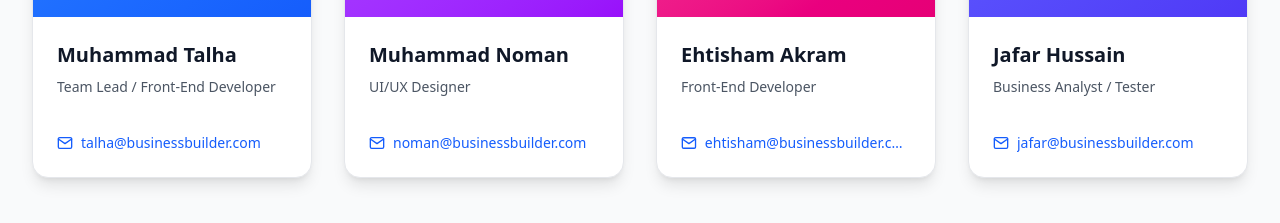
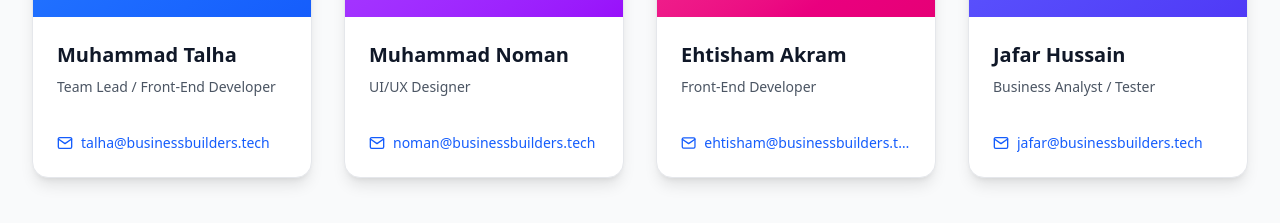
Before and after one commit to saqib-developer/business-builder, a Next.js app: page /about in a window 1280 px wide. Shown: the part 1500-1723 px from the top of the page. Built offline with nearby package versions, Linux system fonts and the light colour scheme; no server answers.

Commit message:
feat: update domain references from businessbuilder.com to businessbuilders.tech across the application

```diff
--- a/app/about/page.tsx
+++ b/app/about/page.tsx
@@ -158,28 +158,28 @@ function AboutPageContent() {
     {
       name: "Muhammad Talha",
       role: "Team Lead / Front-End Developer",
-      email: "talha@businessbuilder.com",
+      email: "talha@businessbuilders.tech",
       photo: "/team/talha.jpg",
       color: "from-blue-500 to-blue-600",
     },
     {
       name: "Muhammad Noman",
       role: "UI/UX Designer",
-      email: "noman@businessbuilder.com",
+      email: "noman@businessbuilders.tech",
       photo: "/team/noman.jpg",
       color: "from-purple-500 to-purple-600",
     },
     {
       name: "Ehtisham Akram",
       role: "Front-End Developer",
-      email: "ehtisham@businessbuilder.com",
+      email: "ehtisham@businessbuilders.tech",
       photo: "/team/ehtisham.jpg",
       color: "from-pink-500 to-pink-600",
     },
     {
       name: "Jafar Hussain",
       role: "Business Analyst / Tester",
-      email: "jafar@businessbuilder.com",
+      email: "jafar@businessbuilders.tech",
       photo: "/team/jafar.jpg",
       color: "from-indigo-500 to-indigo-600",
     },
--- a/components/dashboard/DomainHostingSection.tsx
+++ b/components/dashboard/DomainHostingSection.tsx
@@ -81,7 +81,7 @@ export default function DomainHostingSection({
     ((onboardingData?.website?.config as Record<string, unknown> | undefined)?.hosting as Record<string, unknown> | undefined)?.method as RoutingMethod | undefined;
 
   const syncLocalHostingState = (hosting: HostingConfig) => {
-    const legacy = hosting.freeSubdomain ? `${sanitizeSubdomain(hosting.freeSubdomain)}.businessbuilder.com` : "";
+    const legacy = hosting.freeSubdomain ? `${sanitizeSubdomain(hosting.freeSubdomain)}.businessbuilders.tech` : "";
     const normalizedFree = Array.from(
       new Set(
         (hosting.freeSubdomains || [])
@@ -160,7 +160,7 @@ export default function DomainHostingSection({
           {};
 
         const legacyFree = remoteHosting.freeSubdomain
-          ? `${sanitizeSubdomain(remoteHosting.freeSubdomain)}.businessbuilder.com`
+          ? `${sanitizeSubdomain(remoteHosting.freeSubdomain)}.businessbuilders.tech`
           : "";
 
         const remoteFree = new Set(
@@ -244,7 +244,7 @@ export default function DomainHostingSection({
       return;
     }
 
-    const fullSubdomain = `${cleanedPrefix}.businessbuilder.com`;
+    const fullSubdomain = `${cleanedPrefix}.businessbuilders.tech`;
     if (ownedFreeSubdomains.includes(fullSubdomain)) {
       setError("You already claimed this free subdomain.");
       return;
@@ -552,7 +552,7 @@ export default function DomainHostingSection({
               className="w-full bg-white px-4 py-2.5 text-sm font-medium text-slate-900 placeholder-slate-400 outline-none"
             />
             <span className="border-l border-slate-200 bg-slate-50 px-3 py-2.5 text-sm text-slate-600">
-              .businessbuilder.com
+              .businessbuilders.tech
             </span>
           </div>
           <p className="mt-2 text-xs text-slate-500">
@@ -571,7 +571,7 @@ export default function DomainHostingSection({
                 </p>
                 <p>
                   <span className="font-medium">Production:</span>{" "}
-                  <span className="font-mono">{sanitizeSubdomain(subdomainInput)}.businessbuilder.com</span>
+                  <span className="font-mono">{sanitizeSubdomain(subdomainInput)}.businessbuilders.tech</span>
                 </p>
               </div>
             </div>
@@ -760,7 +760,7 @@ export default function DomainHostingSection({
                     <p className="mb-1 font-semibold">Working links:</p>
                     <p>
                       <span className="font-medium">Development:</span>{" "}
-                      <span className="font-mono">http://{sanitizeCustomDomain(item.domain.replace(".businessbuilder.com", ""))}.localhost:3000</span>
+                      <span className="font-mono">http://{sanitizeCustomDomain(item.domain.replace(".businessbuilders.tech", ""))}.localhost:3000</span>
                     </p>
                     <p>
                       <span className="font-medium">Production:</span>{" "}
--- a/components/layout/Footer.tsx
+++ b/components/layout/Footer.tsx
@@ -17,7 +17,7 @@ export default function Footer() {
 
     const host = window.location.hostname.toLowerCase();
     const isTenantHost =
-      host.endsWith(".businessbuilder.com") ||
+      host.endsWith(".businessbuilders.tech") ||
       host.endsWith(".localhost") ||
       host.endsWith(".lvh.me") ||
       host.endsWith(".vercel.app");
--- a/components/layout/Header.tsx
+++ b/components/layout/Header.tsx
@@ -19,7 +19,7 @@ export default function Header() {
 
     const host = window.location.hostname.toLowerCase();
     const isTenantHost =
-      host.endsWith(".businessbuilder.com") ||
+      host.endsWith(".businessbuilders.tech") ||
       host.endsWith(".localhost") ||
       host.endsWith(".lvh.me") ||
       host.endsWith(".vercel.app");
--- a/lib/storefront.ts
+++ b/lib/storefront.ts
@@ -55,7 +55,7 @@ function extractSubdomainPrefix(host: string): string {
     return sanitizeSubdomainPrefix(firstLabel);
   }
 
-  if (normalized.endsWith(".businessbuilder.com")) {
+  if (normalized.endsWith(".businessbuilders.tech")) {
     const withoutRoot = normalized.replace(/\.businessbuilder\.com$/, "");
     return sanitizeSubdomainPrefix(withoutRoot.split(".")[0] || "");
   }
@@ -107,7 +107,7 @@ export function isLikelyStorefrontHost(hostname: string): boolean {
     return true;
   }
 
-  const appRoot = "businessbuilder.com";
+  const appRoot = "businessbuilders.tech";
   if (host === "localhost" || host === "127.0.0.1") {
     return false;
   }
@@ -166,7 +166,7 @@ export function getPrimaryLiveDomain(hosting: unknown): string {
   }
 
   if (h.freeSubdomain as string) {
-    return `${sanitizeSubdomainPrefix(h.freeSubdomain as string)}.businessbuilder.com`;
+    return `${sanitizeSubdomainPrefix(h.freeSubdomain as string)}.businessbuilders.tech`;
   }
 
   return "";
@@ -180,7 +180,7 @@ export async function resolveStorefrontByDomain(domain: string): Promise<Storefr
 
   const usersRef = collection(firestore, "users");
   const subdomainPrefix = extractSubdomainPrefix(normalizedDomain);
-  const canonicalFreeDomain = subdomainPrefix ? `${subdomainPrefix}.businessbuilder.com` : "";
+  const canonicalFreeDomain = subdomainPrefix ? `${subdomainPrefix}.businessbuilders.tech` : "";
 
   const exactCustomDomainQuery = query(
     usersRef,
@@ -241,7 +241,7 @@ export async function resolveStorefrontByDomain(domain: string): Promise<Storefr
     }
   }
 
-  const legacyPrefix = normalizedDomain.endsWith(".businessbuilder.com")
+  const legacyPrefix = normalizedDomain.endsWith(".businessbuilders.tech")
     ? normalizedDomain.replace(/\.businessbuilder\.com$/, "")
     : "";
   if (!legacyPrefix) {
```
